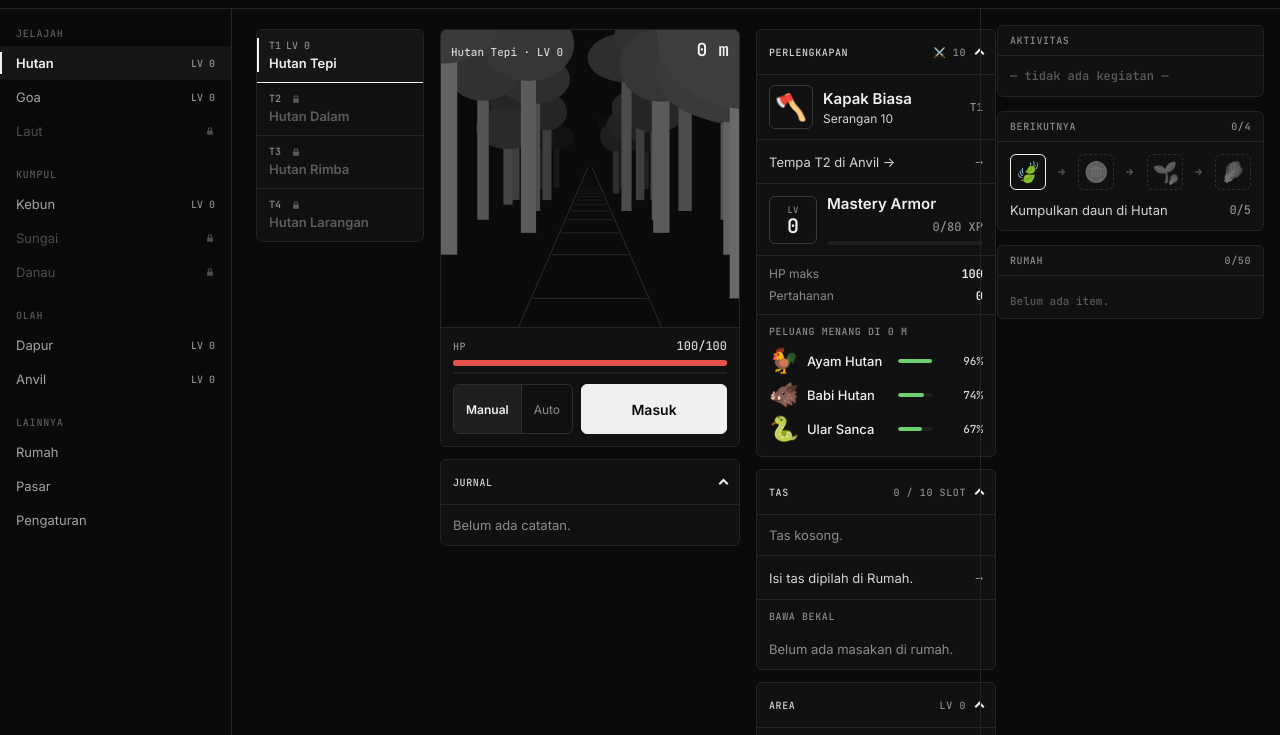
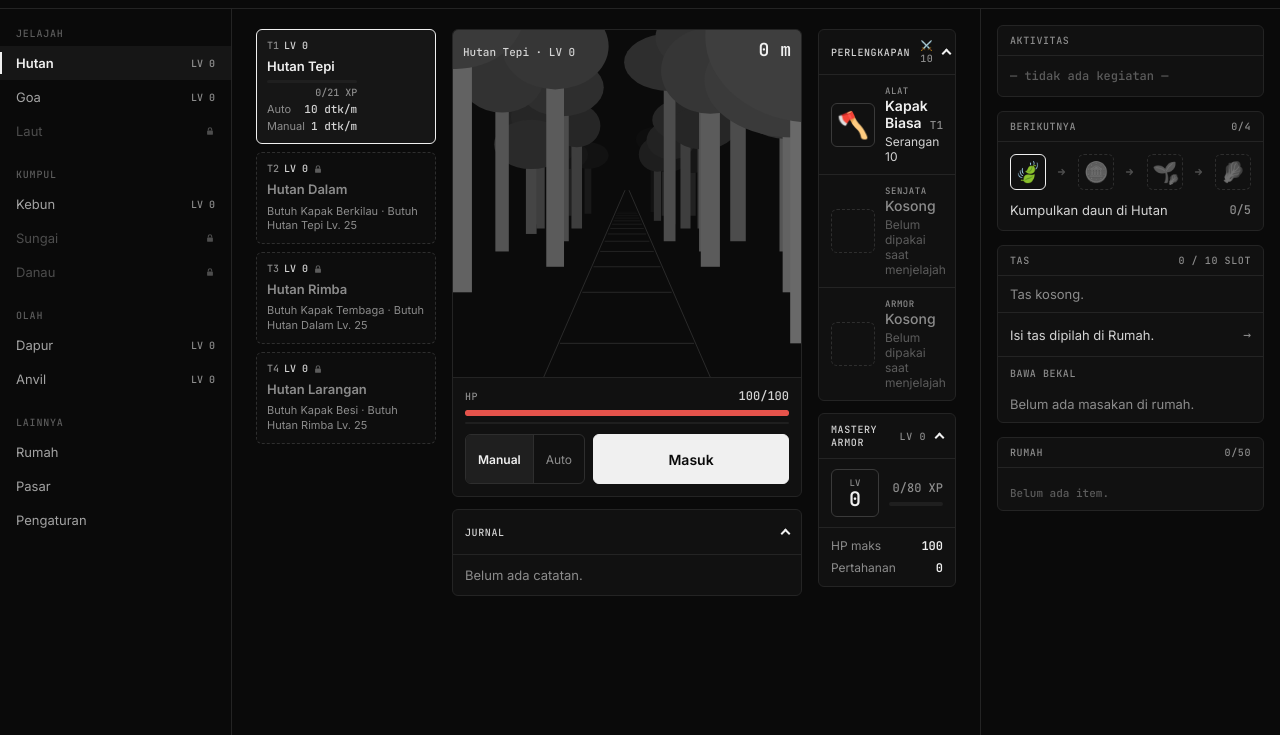
Before and after one commit to xhoboo/KebonKosongv3, a plain HTML site: page index.html in a window 1280 px wide. Shown: the part 43-778 px from the top of the page. Drawn offline with Linux system fonts and the light colour scheme; animation ran at ten frames a second.

Commit message:
Jelajah: kartu tier berisi info area, slot perlengkapan, Tas di panel kanan
- Kartu tier di kiri jadi kotak berisi level, exp, kecepatan auto/manual (atau
  syarat kalau terkunci); bagian Area, daftar encounter, dan teks penjelasan dihapus.
- Kolom tengah (pemandangan + jurnal) = 50% lebar isi.
- Perlengkapan jadi daftar slot Alat/Senjata/Armor (terpasang dan kosong), tanpa
  tombol tempa dan peluang menang; Mastery Armor jadi kartu sendiri di bawahnya.
- Tas tampil di panel kanan (≥1280px) bersama Aktivitas, Berikutnya, dan Rumah.

Co-Authored-By: Claude Opus 5.5 <noreply@anthropic.com>
Claude-Session: https://claude.ai/code/session_019UCWtzNwT9QtGbiCnuU8Bq

```diff
--- a/index.html
+++ b/index.html
@@ -854,9 +854,11 @@
   .tint.moray { filter: hue-rotate(30deg) brightness(.6); }
   .tint.sword { filter: hue-rotate(170deg) saturate(1.5); }
   .emoji-fish.barracuda { filter: grayscale(.7) brightness(1.15); }
-  .ex-tiers { display: grid; grid-template-columns: repeat(4, minmax(0, 1fr)); gap: 6px; margin-bottom: 10px; }
+  /* Kartu tier: info area (level, exp, kecepatan). Ponsel: baris yang bisa digeser; desktop: daftar di kiri. */
+  .ex-tiers { display: flex; gap: 8px; margin: 0 -16px 10px; padding: 0 16px 2px; overflow-x: auto; scrollbar-width: none; scroll-snap-type: x proximity; }
+  .ex-tiers::-webkit-scrollbar { display: none; }
   .ex-tier {
-    display: flex; flex-direction: column; gap: 4px; min-width: 0; min-height: 56px; padding: 7px 8px 0; overflow: hidden;
+    flex: 0 0 158px; display: flex; flex-direction: column; gap: 6px; min-width: 0; padding: 9px 10px 10px; scroll-snap-align: start;
     background: var(--panel); border: 1px solid var(--line-2); border-radius: var(--r);
     font: inherit; color: var(--ink); text-align: left; cursor: pointer;
   }
@@ -864,12 +866,27 @@
   .ex-tier.locked { background: var(--sunken); border-style: dashed; }
   .ex-tier.locked[aria-pressed="true"] { border-color: var(--muted); }
   .t-top { display: flex; align-items: center; gap: 5px; font-family: var(--mono); font-size: 10px; color: var(--muted); }
-  .t-lv { margin-left: auto; }
+  .t-lv { margin-left: auto; color: var(--ink-2); }
   .t-dot { width: 6px; height: 6px; border-radius: 50%; background: var(--ink); }
-  .t-name { font-size: 12px; font-weight: 600; white-space: nowrap; overflow: hidden; text-overflow: ellipsis; }
-  .ex-tier.locked .t-name { color: var(--dim); }
-  .t-bar { display: block; height: 2px; margin: auto -8px 0; background: var(--track); }
-  .t-bar .fill { background: var(--bar-xp); border-radius: 0; }
+  .ex-tier .lock-svg { color: var(--dim); }
+  .t-name { font-size: 13px; font-weight: 600; line-height: 1.25; }
+  .ex-tier.locked .t-name { color: var(--muted); }
+  .t-info { display: flex; flex-direction: column; gap: 3px; }
+  .t-info .bar { height: 3px; }
+  .t-info .fill { background: var(--bar-xp); }
+  .t-xp { font-size: 10px; color: var(--muted); text-align: right; }
+  .t-row { display: flex; justify-content: space-between; gap: 6px; font-size: 11px; color: var(--muted); }
+  .t-row .mono { color: var(--ink-2); font-size: 11px; }
+  .t-req { font-size: 11px; line-height: 1.35; color: var(--muted); }
+  .t-req:empty { display: none; }
+  .ex-tier.locked .t-info { display: none; }
+  .slot { display: flex; align-items: center; gap: 10px; padding: 10px 12px; }
+  .slot + .slot { border-top: 1px solid var(--line); }
+  .slot .caps { font-size: 9px; }
+  .slot .r-name { font-size: 14px; }
+  .slot.empty .ibox { border-style: dashed; border-color: var(--line-2); }
+  .slot.empty .r-name { color: var(--muted); font-weight: 500; }
+  .slot.empty .r-sub { color: var(--dim); }
   .ex-view { background: var(--panel); border: 1px solid var(--line); border-radius: var(--r); overflow: hidden; margin-bottom: 12px; }
   .ex-col > .fold:last-child, .ex-folds > .fold:last-child { margin-bottom: 0; }
   .ex-scene { position: relative; height: 220px; border-bottom: 1px solid var(--line); overflow: hidden; }
@@ -941,27 +958,15 @@
   .win-list .mono { flex: none; width: 40px; text-align: right; font-size: 11px; color: var(--ink-2); }
   .enc-list { display: flex; flex-wrap: wrap; align-items: center; gap: 8px; padding: 0 12px 10px; font-size: 20px; line-height: 1; }
   .enc-list .sep { align-self: stretch; width: 1px; background: var(--line-2); }
-  .ex-tier .lock-svg { color: var(--dim); }
-  /* Desktop: tier jadi menu kiri, kartu jelajah kotak (±30% lebar layar) dengan jurnal di bawahnya.
-     900–1099: dua kolom (menu · kartu + bagian lain di bawahnya). ≥1100: tiga kolom, perlengkapan/tas/area di kanan. */
+  /* Desktop: kartu tier jadi daftar di kiri, pemandangan kotak dengan jurnal di bawahnya.
+     900–1099: dua kolom (tier · kartu + bagian lain di bawahnya). ≥1100: tiga kolom, kolom tengah = 50% isi. */
   @media (min-width: 900px) {
-    .ex-wrap { display: grid; grid-template-columns: 168px minmax(0, 1fr); gap: 16px; align-items: start; }
+    .ex-wrap { display: grid; grid-template-columns: 180px minmax(0, 1fr); gap: 16px; align-items: start; }
     .ex-folds { grid-column: 2; }
     .ex-col { max-width: 480px; }
-    .ex-tiers {
-      position: sticky; top: calc(var(--top-h) + 20px); display: flex; flex-direction: column; gap: 0; margin: 0;
-      border: 1px solid var(--line); border-radius: var(--r); overflow: hidden; background: var(--panel);
-    }
-    .ex-tier { position: relative; min-height: 0; gap: 3px; padding: 9px 12px 0; border: 0; border-radius: 0; border-bottom: 1px solid var(--line); background: none; }
-    .ex-tier:last-child { border-bottom: 0; }
-    .ex-tier:hover { background: var(--side-hover); }
-    .ex-tier[aria-pressed="true"] { background: var(--side-cur); }
-    .ex-tier[aria-pressed="true"]::before { content: ""; position: absolute; left: 0; top: 8px; bottom: 10px; width: 2px; background: var(--ink); animation: nav-line .22s var(--ease-out) both; }
-    .ex-tier.locked { background: none; border-style: solid; }
-    .ex-tier.locked[aria-pressed="true"] { background: var(--sunken); }
-    .ex-tier.locked[aria-pressed="true"]::before { background: var(--muted); }
-    .t-name { font-size: 13px; white-space: normal; }
-    .t-bar { margin: 6px -12px 0; }
+    .ex-tiers { position: sticky; top: calc(var(--top-h) + 20px); flex-direction: column; margin: 0; padding: 0; overflow: visible; }
+    .ex-tier { flex: none; }
+    .ex-tier:not([aria-pressed="true"]):not(.locked):hover { border-color: var(--line-strong); }
     .ex-scene { height: auto; aspect-ratio: 1; }
   }
   .gear-row .tool-title { flex-wrap: wrap; }
@@ -970,10 +975,20 @@
     .ex-folds .gear-stats { grid-template-columns: 1fr; }
   }
   @media (min-width: 1100px) {
-    .ex-wrap { grid-template-columns: 168px minmax(300px, 30vw) minmax(240px, 1fr); }
+    .ex-wrap { grid-template-columns: 180px minmax(0, 50%) minmax(0, 1fr); }
     .ex-col { max-width: none; }
     .ex-folds { grid-column: 3; }
   }
+  /* ≥1280: Tas ada di panel kanan, jadi bagian Tas di halaman jelajah disembunyikan */
+  @media (min-width: 1280px) {
+    .ex-folds .fold[data-fold="bag"] { display: none; }
+  }
+  .side-bag .bag-items { grid-template-columns: repeat(auto-fill, minmax(44px, 1fr)); }
+  .side-bag .bag-items .item-icon { font-size: 20px; }
+  .side-bag .sell-row { gap: 6px; padding: 6px 10px; }
+  .side-bag .sell-icon { font-size: 20px; }
+  .side-bag .sell-btn { min-width: 36px; padding: 0 6px; }
+  .side-bag .empty { padding: 10px 12px; }
 
   /* ---------- Motion: animasi mengikuti input, tidak pernah menahan input ---------- */
   .btn2, .forge-btn, .sell-btn, .notice-btn, .upgrade-btn, .tab, .subtab, .seg button, .goal, .hint-go, .act-stop, .chip, .item, .seed-row, .reset-btn, .tool-link, .nav-item {
@@ -1166,6 +1181,10 @@
     <div class="activity" id="side-activity"></div>
   </section>
   <section class="next-strip side-box" hidden></section>
+  <section class="side-box side-bag" id="side-bag">
+    <div class="side-head"><span class="caps" data-i18n="bag"></span><span class="caps" id="side-bag-slots"></span></div>
+    <div id="side-bag-body"></div>
+  </section>
   <section class="side-box">
     <div class="side-head"><span class="caps" data-i18n="house"></span><span class="caps" id="side-house-slots"></span></div>
     <ul class="items side-items" id="side-items"></ul>
@@ -1180,9 +1199,9 @@
 </div>
 
 <!-- Penanda versi (?v=…): naikkan di keempat baris setiap kali ada file js/ yang berubah, supaya browser tidak memakai versi lama dari cache -->
-<script src="js/data.js?v=2026-11-16.2"></script>
-<script src="js/game.js?v=2026-11-16.2"></script>
-<script src="js/ui.js?v=2026-11-16.2"></script>
-<script src="js/debug.js?v=2026-11-16.2"></script>
+<script src="js/data.js?v=2026-11-16.3"></script>
+<script src="js/game.js?v=2026-11-16.3"></script>
+<script src="js/ui.js?v=2026-11-16.3"></script>
+<script src="js/debug.js?v=2026-11-16.3"></script>
 </body>
 </html>
--- a/js/data.js
+++ b/js/data.js
@@ -102,7 +102,7 @@ const TEXT = {
     needAreaLv: (name, lv) => `Butuh ${name} Lv. ${lv}`, elsewhere: name => `Sedang menjelajah ${name}`, goThere: 'Lihat →',
     foldJournal: 'Jurnal', foldBag: 'Tas', foldGear: 'Perlengkapan', foldArea: 'Area',
     encounters: 'Bisa ditemui', winAt: m => `Peluang menang di ${m} m`, depthNote: 'Makin jauh, musuh makin kuat dan loot makin bagus (puncak di 1.000 m).',
-    actExplore: n => `Menjelajah ${n}`, armorMastery: 'Mastery Armor', toolAtk: 'Serangan',
+    actExplore: n => `Menjelajah ${n}`, armorMastery: 'Mastery Armor', toolAtk: 'Serangan', slotTool: 'Alat', slotSoon: 'Belum dipakai saat menjelajah', slotEmpty: 'Kosong',
     jEmpty: 'Tidak menemukan apa-apa', jKepeng: n => `Menemukan ${n} Kepeng`,
     jWinHit: (e, d, loot) => `Mengalahkan ${e}, −${d} HP` + (loot ? `, dapat ${loot}` : ''),
     jBagFullFind: item => `Menemukan ${item}, tetapi tas penuh sehingga tidak bisa dibawa`,
@@ -224,7 +224,7 @@ const TEXT = {
     needAreaLv: (name, lv) => `Requires ${name} Lv. ${lv}`, elsewhere: name => `Exploring ${name}`, goThere: 'View →',
     foldJournal: 'Journal', foldBag: 'Bag', foldGear: 'Gear', foldArea: 'Area',
     encounters: 'Encounters', winAt: m => `Win chance at ${m} m`, depthNote: 'The further you go, the stronger the enemies and the better the loot (peaks at 1,000 m).',
-    actExplore: n => `Exploring ${n}`, armorMastery: 'Armor Mastery', toolAtk: 'Attack',
+    actExplore: n => `Exploring ${n}`, armorMastery: 'Armor Mastery', toolAtk: 'Attack', slotTool: 'Tool', slotSoon: 'Not used while exploring yet', slotEmpty: 'Empty',
     jEmpty: 'Found nothing', jKepeng: n => `Found ${n} Kepeng`,
     jWinHit: (e, d, loot) => `Defeated ${e}, −${d} HP` + (loot ? `, got ${loot}` : ''),
     jBagFullFind: item => `Found ${item}, but the bag is full so you could not carry it`,
--- a/js/ui.js
+++ b/js/ui.js
@@ -664,9 +664,10 @@ function journalText(e) {
   return '';
 }
 
-// Jurnal di bawah kartu jelajah; Perlengkapan (yang dipakai), Tas, dan Area di kolom kanan
-const FOLDS = ['journal', 'gear', 'bag', 'area'];
-const FOLD_TEXT = { journal: 'foldJournal', bag: 'foldBag', gear: 'foldGear', area: 'foldArea' };
+// Jurnal di bawah kartu jelajah; slot perlengkapan, Mastery Armor, dan Tas di kolom kanan.
+// Info area (level, exp, kecepatan) ada di kartu tier masing-masing. Tas pindah ke panel kanan di ≥1280px.
+const FOLDS = ['journal', 'gear', 'mastery', 'bag'];
+const FOLD_TEXT = { journal: 'foldJournal', bag: 'foldBag', gear: 'foldGear', mastery: 'armorMastery' };
 const exSel = {}; // tier area yang sedang dilihat per wilayah
 const exEls = {}; // elemen tiap halaman wilayah
 const lastHit = {}; // encounter terakhir per area (untuk toast di pemandangan): { res, at }
@@ -683,7 +684,11 @@ for (const [region, r] of Object.entries(REGIONS)) {
   wrap.innerHTML =
     `<nav class="ex-tiers">${r.areas.map(k => `<button class="ex-tier" data-area="${k}">` +
       `<span class="t-top"><span class="t-tier">T${EXPLORE[k].tier}</span><span class="t-dot live" hidden></span><span class="t-lv"></span>${LOCK_SVG}</span>` +
-      `<span class="t-name" data-i18n="${k}"></span><span class="t-bar"><span class="fill"></span></span></button>`).join('')}</nav>` +
+      `<span class="t-name" data-i18n="${k}"></span>` +
+      `<span class="t-info"><span class="bar"><span class="fill"></span></span><span class="t-xp mono"></span>` +
+      `<span class="t-row"><span data-i18n="auto"></span><span class="mono t-auto"></span></span>` +
+      `<span class="t-row"><span data-i18n="manual"></span><span class="mono t-man"></span></span></span>` +
+      `<span class="t-req"></span></button>`).join('')}</nav>` +
     `<div class="ex-col">` +
     `<section class="ex-view">` +
       `<div class="ex-scene"><canvas aria-hidden="true"></canvas>` +
@@ -760,11 +765,16 @@ function renderExplore(region = REGIONS[page] ? page : null) {
     const k = btn.dataset.area, s = state.areas[k], o = exploreOpen(k);
     btn.classList.toggle('locked', !o);
     btn.setAttribute('aria-pressed', k === key);
-    setText(btn.querySelector('.t-lv'), o ? 'LV ' + s.level : '');
+    const maxed = s.level >= MAX_LEVEL, need = areaXpNeeded(k, s.level), req = o ? '' : exploreLock(k).map(p => p.text).join(' · ');
+    setText(btn.querySelector('.t-lv'), 'LV ' + s.level);
     btn.querySelector('.t-dot').hidden = !(tr && tr.area === k);
     btn.querySelector('.lock-svg').toggleAttribute('hidden', o);
-    btn.querySelector('.fill').style.width = (s.level >= MAX_LEVEL ? 100 : s.xp / areaXpNeeded(k, s.level) * 100) + '%';
-    btn.title = o ? '' : exploreLock(k).map(p => p.text).join(' · ');
+    btn.querySelector('.fill').style.width = (maxed ? 100 : s.xp / need * 100) + '%';
+    setText(btn.querySelector('.t-xp'), maxed ? t('max') : num(s.xp) + '/' + num(need) + ' XP');
+    setText(btn.querySelector('.t-auto'), t('secPerM')(num(autoStep(s.level) / 1000, 1)));
+    setText(btn.querySelector('.t-man'), t('secPerM')(num(EX.manual / 1000, 1)));
+    setText(btn.querySelector('.t-req'), req);
+    btn.title = req;
   }
   // Kartu jelajah
   setText(els.name, t(key) + (open ? ' · LV ' + state.areas[key].level : ''));
@@ -819,12 +829,35 @@ function renderFolds(region, key) {
     (state.journal.length ? `<ol class="journal">${state.journal.map(e =>
       `<li class="j-${e.k}"><time>${fmt.format(e.at)}</time><span class="j-where">${e.a ? areaShort(e.a) + (e.m ? ' · ' + num(e.m) + ' m' : '') : ''}</span><span>${journalText(e)}</span></li>`).join('')}</ol>`
       : `<p class="empty">${t('journalEmpty')}</p>`));
-  // Tas: isi (hanya lihat) + bawa bekal dari Rumah
-  const bagKeys = Object.keys(state.bag.items).filter(k => state.bag.items[k] >= 1).sort(compareKeys);
-  setText(els.fold.bag.querySelector('.fold-meta'), t('bagSlots')(num(bagKeys.length), num(bagCapacity())));
+  // Tas (juga di panel kanan pada ≥1280px)
+  setText(els.fold.bag.querySelector('.fold-meta'), t('bagSlots')(num(bagUsed()), num(bagCapacity())));
+  setHTML(els.fold.bag.querySelector('.fold-body'), bagHtml());
+  // Slot perlengkapan: alat wilayah (terpasang), senjata & armor (kosong, belum dipakai saat menjelajah)
+  const tool = REGIONS[region].tool, def = TOOLS[tool], st = state.tools[tool], rank = toolRank(tool);
+  const slot = (label, icon, name, sub, tier, empty) => `<div class="slot${empty ? ' empty' : ''}"><span class="ibox" aria-hidden="true">${icon}</span>` +
+    `<div class="r-info"><div class="caps">${label}</div><div class="r-name">${name}</div>${sub ? `<div class="r-sub">${sub}</div>` : ''}</div>` +
+    (tier ? `<span class="r-tier">${tier}</span>` : '') + '</div>';
+  setText(els.fold.gear.querySelector('.fold-meta'), rank ? '⚔️ ' + toolAtk(tool) : '');
+  setHTML(els.fold.gear.querySelector('.fold-body'),
+    (rank ? slot(t('slotTool'), def.icon, t(def.tiers[st.tier].key), `${t('toolAtk')} ${toolAtk(tool)}`, 'T' + rank)
+      : slot(t('slotTool'), '', t('slotEmpty'), t('needs')(t(def.tiers[1].key)), '', true)) +
+    slot(t('weapon'), '', t('slotEmpty'), t('slotSoon'), '', true) +
+    slot(t('armor'), '', t('slotEmpty'), t('slotSoon'), '', true));
+  // Mastery Armor
+  const ar = state.armor, arMax = ar.level >= MAX_LEVEL;
+  setText(els.fold.mastery.querySelector('.fold-meta'), 'LV ' + ar.level);
+  setHTML(els.fold.mastery.querySelector('.fold-body'),
+    `<div class="gear-row"><div class="lv-box" aria-hidden="true"><span>LV</span><b>${ar.level}</b></div><div class="tool-main">` +
+      `<div class="tool-title"><span class="tool-xp">${arMax ? t('max') : num(ar.xp) + '/' + num(xpNeeded(ar.level)) + ' XP'}</span></div>` +
+      `<span class="bar"><span class="fill" style="width:${arMax ? 100 : ar.xp / xpNeeded(ar.level) * 100}%"></span></span></div></div>` +
+    `<dl class="stats gear-stats"><div><dt>${t('maxHp')}</dt><dd>${num(maxHp())}</dd></div><div><dt>${t('defense')}</dt><dd>${num(playerDef())}</dd></div></dl>`);
+}
+
+// Isi tas (hanya lihat) + bawa bekal dari Rumah; dipakai bagian Tas halaman jelajah dan panel kanan
+function bagHtml() {
+  const busy = exploring(), bagKeys = Object.keys(state.bag.items).filter(k => state.bag.items[k] >= 1).sort(compareKeys);
   const foods = ITEMS.filter(it => it.cat === 'food' && state.items[it.key] >= 1);
-  setHTML(els.fold.bag.querySelector('.fold-body'),
-    (bagKeys.length ? `<ul class="items bag-items">${bagKeys.map(k => `<li><span class="item" title="${nameOf(k)}" role="img" aria-label="${nameOf(k)}, ${num(state.bag.items[k])}">` +
+  return (bagKeys.length ? `<ul class="items bag-items">${bagKeys.map(k => `<li><span class="item" title="${nameOf(k)}" role="img" aria-label="${nameOf(k)}, ${num(state.bag.items[k])}">` +
       `<span class="item-icon" aria-hidden="true">${iconOf(k)}</span><span class="item-qty" aria-hidden="true">${num(state.bag.items[k])}</span></span></li>`).join('')}</ul>`
       : `<p class="empty">${t('bagEmpty')}</p>`) +
     `<button class="goal" data-go="rumah"><span>${busy ? t('bagBusy') : t('bagSortHint')}</span><span class="mono">→</span></button>` +
@@ -834,38 +867,25 @@ function renderFolds(region, key) {
       `<span class="sell-info"><span class="sell-name">${t(it.key)}</span><span class="sell-meta">${num(state.items[it.key])} · ❤️ ${it.heal}</span></span>` +
       [1, 10].map(n => `<button class="sell-btn" data-pack="${it.key}" data-qty="${n}" ${busy ? 'disabled' : ''}>+${n}</button>`).join('') +
       `<button class="sell-btn" data-pack="${it.key}" data-qty="all" ${busy ? 'disabled' : ''}>${t('all')}</button></li>`).join('')}</ul>`
-      : `<p class="empty">${t('noFood')}</p>`));
-  // Perlengkapan: alat wilayah, Mastery Armor, statistik, peluang menang di meter sekarang
-  const tool = REGIONS[region].tool, def = TOOLS[tool], st = state.tools[tool], next = nextTier(tool), ar = state.armor;
-  const meter = tr && tr.area === key ? tr.meter : 0;
-  const enemies = [...new Set(EXPLORE[key].events.filter(e => e.enemy).map(e => e.enemy))];
-  setText(els.fold.gear.querySelector('.fold-meta'), toolRank(tool) ? '⚔️ ' + toolAtk(tool) : '');
-  setHTML(els.fold.gear.querySelector('.fold-body'),
-    `<div class="gear-row"><span class="ibox" aria-hidden="true">${def.icon}</span><div class="r-info"><div class="r-name">${t(def.tiers[st.tier].key)}</div>` +
-      `<div class="r-sub">${toolRank(tool) ? `${t('toolAtk')} ${toolAtk(tool)}` : '—'}</div></div><span class="r-tier">${toolRank(tool) ? 'T' + toolRank(tool) : ''}</span></div>` +
-    (next ? `<button class="goal" data-go="anvil"><span>${t('forgeAt')(tierLabel(tool, st.tier + 1))}</span><span class="mono">→</span></button>` : '') +
-    `<div class="gear-row"><div class="lv-box" aria-hidden="true"><span>LV</span><b>${ar.level}</b></div><div class="tool-main">` +
-      `<div class="tool-title"><span class="name">${t('armorMastery')}</span><span class="tool-xp">${ar.level >= MAX_LEVEL ? t('max') : num(ar.xp) + '/' + num(xpNeeded(ar.level)) + ' XP'}</span></div>` +
-      `<span class="bar"><span class="fill" style="width:${ar.level >= MAX_LEVEL ? 100 : ar.xp / xpNeeded(ar.level) * 100}%"></span></span></div></div>` +
-    `<dl class="stats gear-stats"><div><dt>${t('maxHp')}</dt><dd>${num(maxHp())}</dd></div><div><dt>${t('defense')}</dt><dd>${num(playerDef())}</dd></div></dl>` +
-    `<div class="sub-head caps">${t('winAt')(num(meter))}</div>` +
-    `<ul class="win-list">${enemies.map(e => `<li><span class="sell-icon" aria-hidden="true">${ENEMIES[e].icon}</span><span class="sell-name">${t(e)}</span>` +
-      `<span class="win-bar"><span class="bar"><span class="fill" style="width:${winChance(e, key, meter) * 100}%"></span></span></span>` +
-      `<span class="mono">${toolRank(tool) ? num(winChance(e, key, meter) * 100) + '%' : '—'}</span></li>`).join('')}</ul>`);
-  // Area: level, kecepatan, yang bisa ditemui
-  const s = state.areas[key], maxed = s.level >= MAX_LEVEL, need = areaXpNeeded(key, s.level);
-  const finds = [...new Set(EXPLORE[key].events.flatMap(e => e.find ? [e.find] : e.enemy ? ENEMIES[e.enemy].drops.map(d => d[0]) : []))];
-  setText(els.fold.area.querySelector('.fold-meta'), 'LV ' + s.level);
-  setHTML(els.fold.area.querySelector('.fold-body'),
-    `<div class="gear-row"><div class="lv-box" aria-hidden="true"><span>LV</span><b>${s.level}</b></div><div class="tool-main">` +
-      `<div class="tool-title"><span class="name">${t(key)}</span><span class="tool-xp">${maxed ? t('max') : num(s.xp) + '/' + num(need) + ' XP'}</span></div>` +
-      `<span class="bar"><span class="fill" style="width:${maxed ? 100 : s.xp / need * 100}%"></span></span></div></div>` +
-    `<dl class="stats gear-stats"><div><dt>${t('autoSpeed')}</dt><dd>${t('secPerM')(num(autoStep(s.level) / 1000, 1))}</dd></div>` +
-      `<div><dt>${t('manualSpeed')}</dt><dd>${t('secPerM')(num(EX.manual / 1000, 1))}</dd></div></dl>` +
-    `<div class="sub-head caps">${t('encounters')}</div>` +
-    `<div class="enc-list">${enemies.map(e => `<span title="${t(e)}">${ENEMIES[e].icon}</span>`).join('')}<span class="sep"></span>${finds.map(k => `<span title="${nameOf(k)}">${iconOf(k)}</span>`).join('')}</div>` +
-    `<p class="note pad">${t('depthNote')}</p>`);
-}
+      : `<p class="empty">${t('noFood')}</p>`);
+}
+// Panel kanan (≥1280px): kotak Tas di semua halaman
+let sideBagAt = 0;
+function renderSideBag(now = performance.now(), force) {
+  if (!force && (now - sideBagAt < 500 || innerWidth < 1280)) return;
+  sideBagAt = now;
+  setText($('side-bag-slots'), t('bagSlots')(num(bagUsed()), num(bagCapacity())));
+  setHTML($('side-bag-body'), bagHtml());
+}
+$('side-bag').addEventListener('click', e => {
+  const b = e.target.closest('button');
+  if (!b || b.disabled) return;
+  if (b.dataset.go) { go(b.dataset.go); return; }
+  if (b.dataset.pack) packFood(b.dataset.pack, b.dataset.qty === 'all' ? Infinity : +b.dataset.qty);
+  renderSideBag(performance.now(), true);
+  renderExplore();
+  if (page === 'rumah') { renderHouse(); renderBag(); }
+});
 
 function onExploreClick(region, e) {
   const b = e.target.closest('button');
@@ -1558,6 +1578,7 @@ function loop(now) {
   renderActivity();
   renderNext();
   renderSideItems(now);
+  renderSideBag(now);
   requestAnimationFrame(loop);
 }
 requestAnimationFrame(loop);
```
Also changed, not shown: 1 other file.
